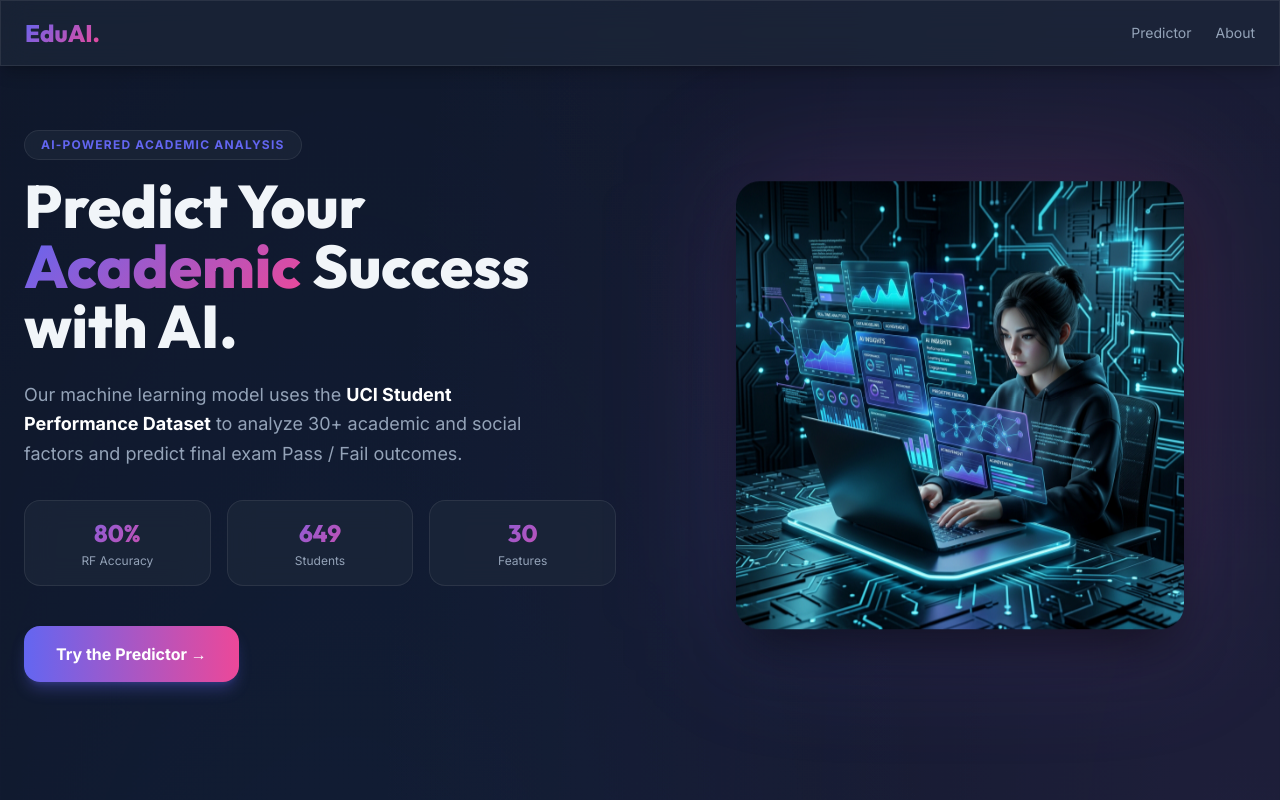
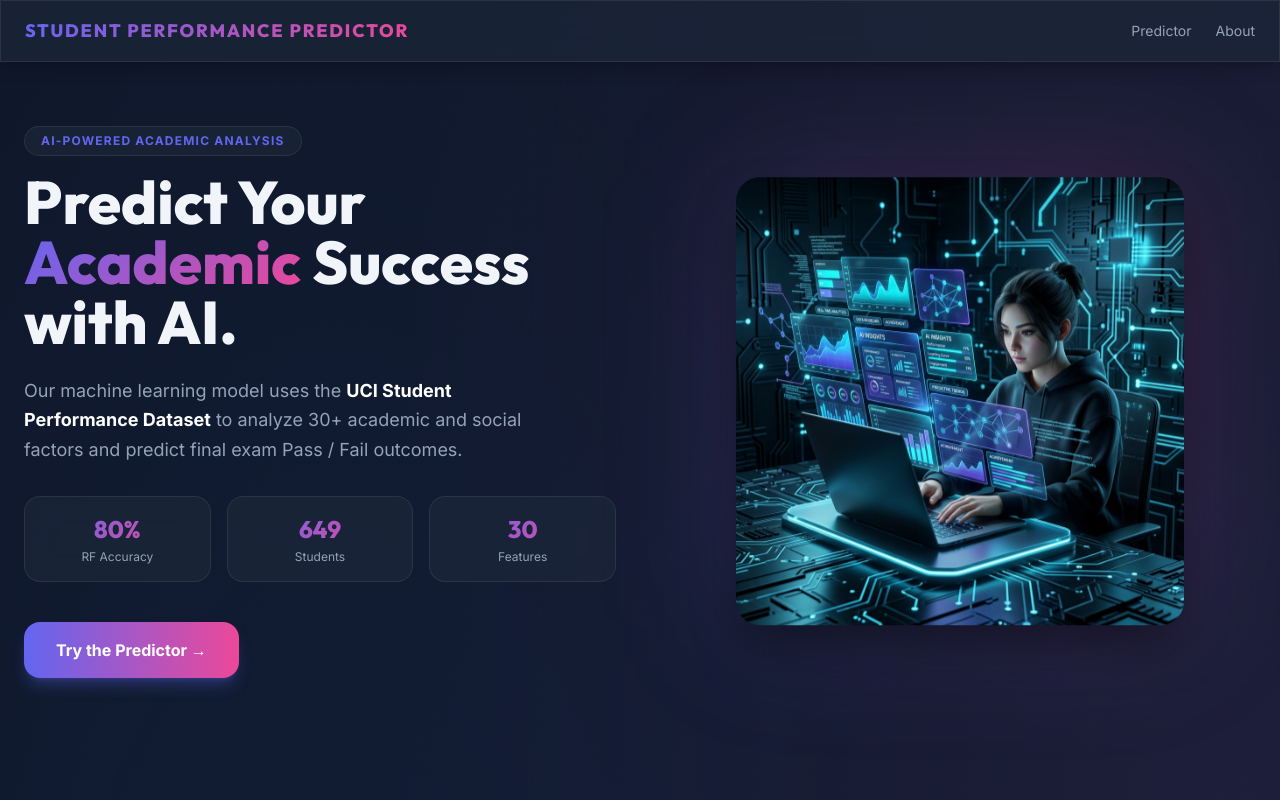
Before and after one commit to aashishrajput9838/student-performance-predictor, a React (Vite) app in the folder react-frontend/: page / in a window 1280 px wide. Shown: the top 800 px of the page. Built offline with nearby package versions, Linux system fonts and the light colour scheme; no server answers.

Commit message:
Rename EduAI to Student Performance Predictor in header

```diff
--- a/react-frontend/src/components/Header.jsx
+++ b/react-frontend/src/components/Header.jsx
@@ -7,8 +7,8 @@ export default function Header() {
     <header className="glass sticky top-0 z-50 shadow-lg shadow-black/20">
       <div className="max-w-7xl mx-auto px-6 py-4 flex justify-between items-center">
         {/* Logo */}
-        <span className="font-display text-2xl font-extrabold text-gradient">
-          EduAI.
+        <span className="font-display text-lg font-extrabold text-gradient tracking-widest uppercase">
+          Student Performance Predictor
         </span>
 
         {/* Nav Links */}
```
